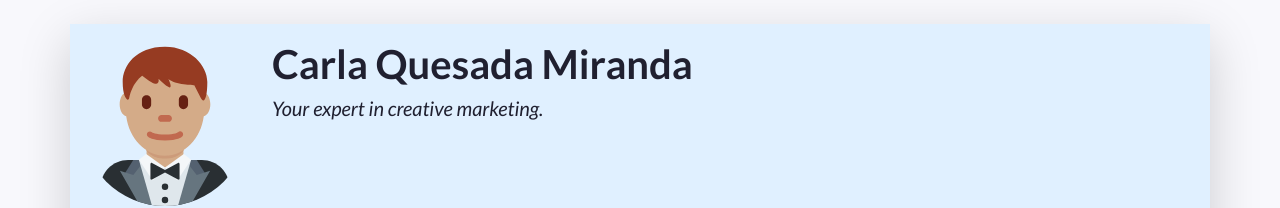
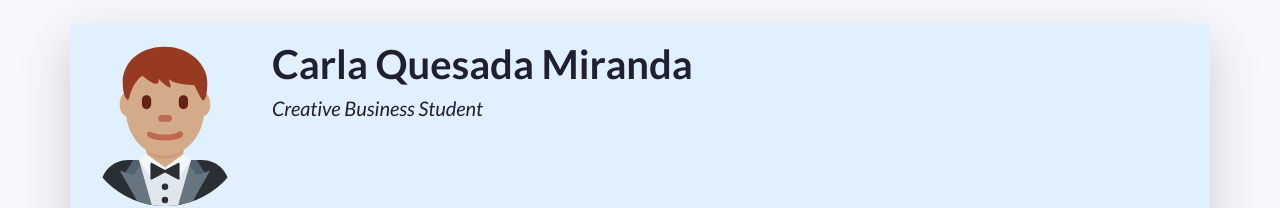
Before and after one commit to CarlaQues/my-CV, a plain HTML site: page index.html in a window 1280 px wide. Shown: the top 208 px of the page. Drawn offline with nearby package versions, Linux system fonts and the light colour scheme.

Commit message:
Changed role name

```diff
--- a/index.html
+++ b/index.html
@@ -50,7 +50,7 @@
         -->
         <div class="col-12 col-sm-8 col-md-9 col-lg-10 my-3 header-content">
           <h1 class="fw-bolder">Carla Quesada Miranda</h1>
-          <h5 class="fst-italic tagline">Your expert in creative marketing.</h5>
+          <h5 class="fst-italic tagline">Creative Business Student</h5>
         </div>
       </header>
 
```
Also changed, not shown: 1 other file.
